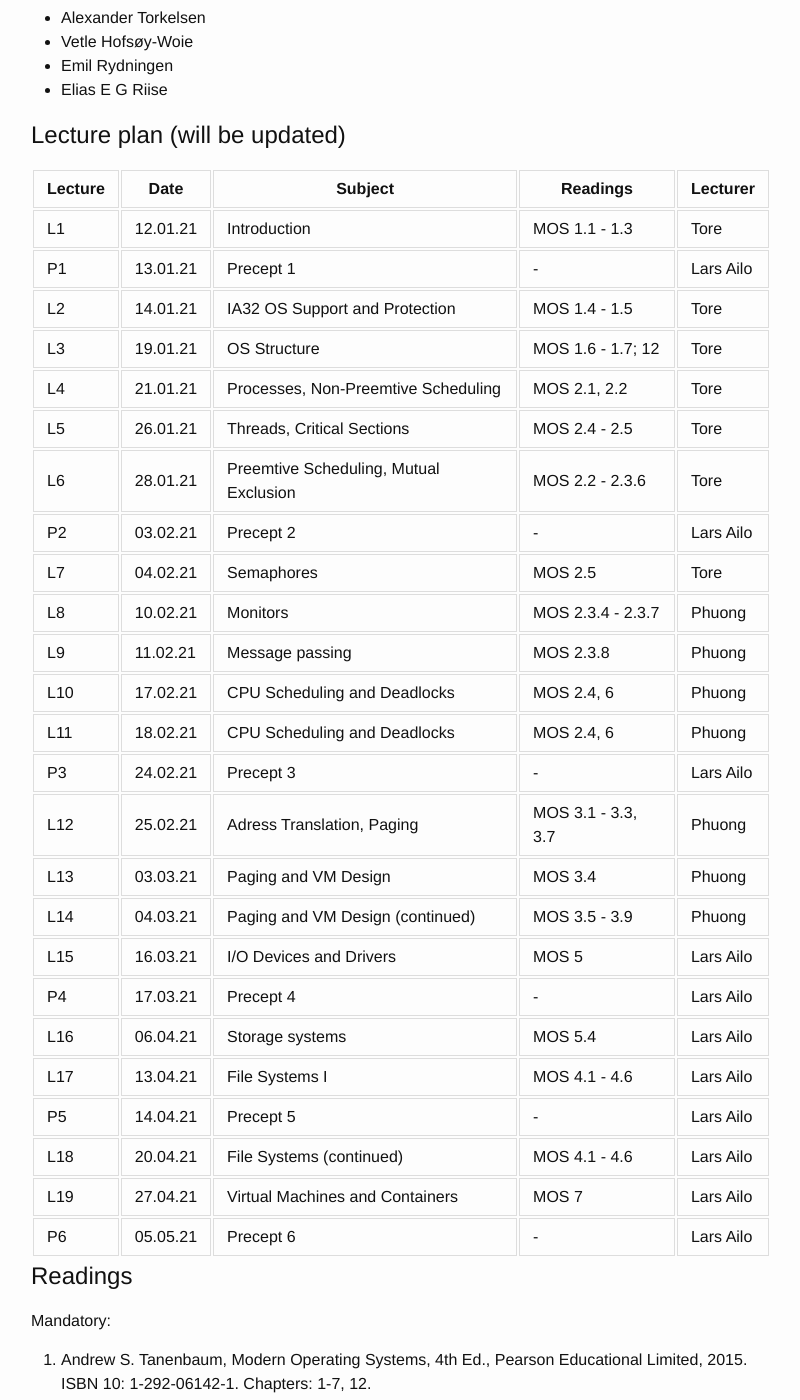
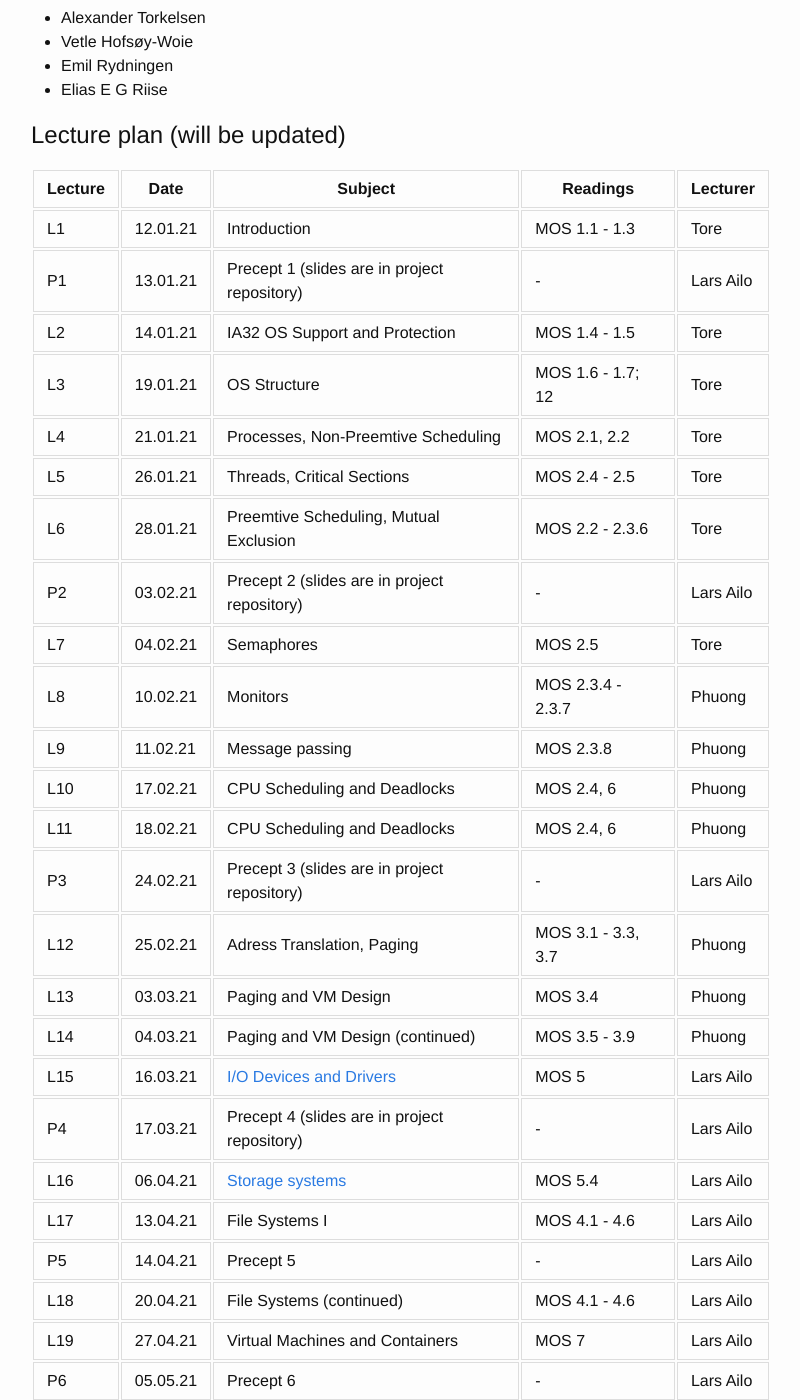
Before and after one commit to uit-inf-2201-s21/uit-inf-2201-s21.github.io, a Jekyll site: the page built from index.md, in a window 1280 px wide and 1400 px high, scrolled down 648 px. Shown: the whole window, without its empty margins (239-1039 px from the left). Built offline with Jekyll 4.4.1, drawn with Linux system fonts in a browser that asks for light colours.

Commit message:
Add links to my slides

```diff
--- a/index.md
+++ b/index.md
@@ -29,25 +29,25 @@ title: Home
 | Lecture | Date | Subject	    | Readings  | Lecturer  |
 |---------|------|--------------|-----------|-----------|
 | L1  | 12.01.21 | Introduction | MOS 1.1 - 1.3  | Tore |
-| P1  | 13.01.21 | Precept 1    | -              | Lars Ailo |
+| P1  | 13.01.21 | Precept 1 (slides are in project repository)   | -              | Lars Ailo |
 | L2  | 14.01.21 | IA32 OS Support and Protection| MOS 1.4 - 1.5 | Tore |
 | L3  | 19.01.21 | OS Structure | MOS 1.6 - 1.7; 12 | Tore |
 | L4  | 21.01.21 | Processes, Non-Preemtive Scheduling | MOS 2.1, 2.2 | Tore |
 | L5  | 26.01.21 | Threads, Critical Sections | MOS 2.4 - 2.5 | Tore |
 | L6  | 28.01.21 | Preemtive Scheduling, Mutual Exclusion | MOS 2.2 - 2.3.6 | Tore |
-| P2  | 03.02.21 | Precept 2 | - | Lars Ailo |
+| P2  | 03.02.21 | Precept 2 (slides are in project repository) | - | Lars Ailo |
 | L7  | 04.02.21 | Semaphores | MOS 2.5 | Tore |
 | L8  | 10.02.21 | Monitors | MOS 2.3.4 - 2.3.7 | Phuong |
 | L9  | 11.02.21 | Message passing | MOS 2.3.8 | Phuong |
 | L10 | 17.02.21 | CPU Scheduling and Deadlocks | MOS 2.4, 6 | Phuong |
 | L11 | 18.02.21 | CPU Scheduling and Deadlocks | MOS 2.4, 6 | Phuong |
-| P3  | 24.02.21 | Precept 3 | - | Lars Ailo |
+| P3  | 24.02.21 | Precept 3 (slides are in project repository) | - | Lars Ailo |
 | L12 | 25.02.21 | Adress Translation, Paging | MOS 3.1 - 3.3, 3.7| Phuong |
 | L13 | 03.03.21 | Paging and VM Design | MOS 3.4 | Phuong |
 | L14 | 04.03.21 | Paging and VM Design (continued) | MOS 3.5 - 3.9 | Phuong |
-| L15 | 16.03.21 | I/O Devices and Drivers | MOS 5 | Lars Ailo |
-| P4  | 17.03.21 | Precept 4 | - | Lars Ailo |
-| L16 | 06.04.21 | Storage systems | MOS 5.4 | Lars Ailo |
+| L15 | 16.03.21 | [I/O Devices and Drivers](https://docs.google.com/presentation/d/1GWd-p8xIqz_yQH7Ohy-VeDNIhURLExQKmurXayztBLs/edit?usp=sharing) | MOS 5 | Lars Ailo |
+| P4  | 17.03.21 | Precept 4 (slides are in project repository)| - | Lars Ailo |
+| L16 | 06.04.21 | [Storage systems](https://docs.google.com/presentation/d/19bSzvq3f74RLi7w7EO25B8-ZjzVXVSTL2bE6KJuCAVA/edit?usp=sharing) | MOS 5.4 | Lars Ailo |
 | L17 | 13.04.21 | File Systems I | MOS 4.1 - 4.6 | Lars Ailo |
 | P5  | 14.04.21 | Precept 5 | - | Lars Ailo |
 | L18 | 20.04.21 | File Systems (continued) | MOS 4.1 - 4.6 | Lars Ailo |
```
